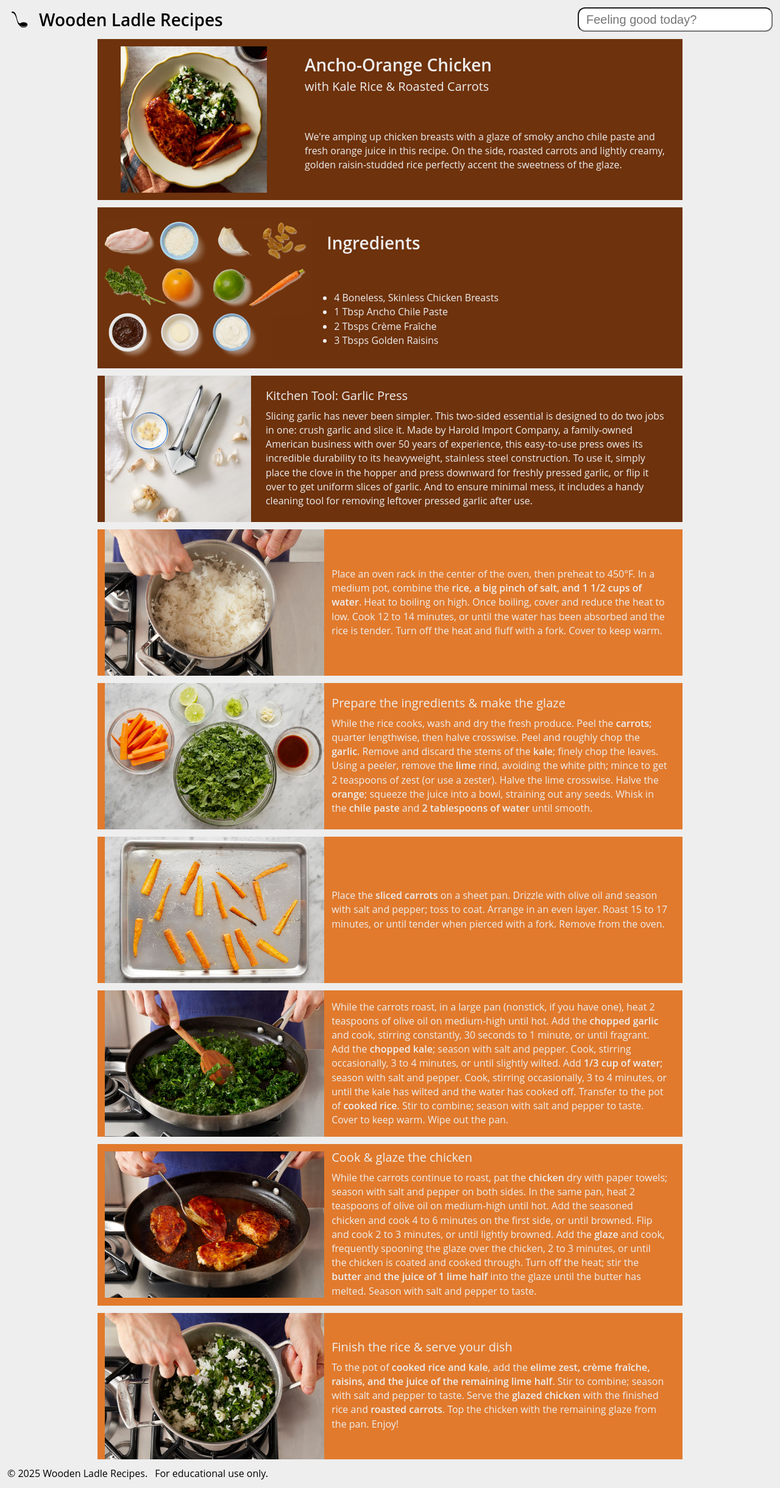
After one commit to TomChen1435/idm232-tc3363, a PHP site: page /alpha/html/recipe.html in a window 1280 px wide. The commit adds this page. Shown: the whole page at 61% size. Run offline with PHP 8.4, Linux system fonts and the light colour scheme.

Commit message:
Finish recipe design

```diff
--- a/alpha/css/general.css
+++ b/alpha/css/general.css
@@ -2,7 +2,10 @@
 @import url('./clickables.css');
 
 html {scroll-behavior: smooth;}
-* {box-sizing: border-box;}
+* {
+    box-sizing: border-box;
+    text-wrap: pretty;
+}
 .hide {display: none;}
 
 :root {
@@ -37,7 +40,7 @@ html {scroll-behavior: smooth;}
     /* The headings inside the header and the footer need to be black to form contrast against the white background */
     .alt-color, .alt-color * {
         color: var(--black);
-        fill: var(--white);
+        fill: var(--black);
     }
 }
 
@@ -69,6 +72,8 @@ html {scroll-behavior: smooth;}
 
     --icon-ht: 2rem;
     --btn-ht: calc(var(--icon-ht) + var(--gap));
+
+    --component-max-width: calc(100vw - 2 * var(--gap));
 }
 
 h1 {
@@ -80,6 +85,8 @@ h2 {
     font-size: 1.25rem;
     font-weight: 500;
 }
+
+em {font-weight: 600;}
 
 p, li {line-height: 145%;}
 
@@ -106,7 +113,7 @@ p, li {line-height: 145%;}
 header {
     align-items: center;
     display: flex;
-    flex-flow: row nowrap;
+    flex-flow: row wrap;
     justify-content: space-between;
 }
 
@@ -123,20 +130,17 @@ header > .title {
     flex-flow: row nowrap;
     gap: var(--gap);
     justify-content: flex-start;
-    margin: var(--gap);
+    margin: var(--gap) var(--gap) 0;
 }
 
 input {
     margin: var(--gap);
     padding: 0 var(--gap);
-    width: clamp(15rem, calc(100vw - 2 * var(--gap)) , 22rem);
+    width: clamp(15rem, var(--component-max-width), 20rem);
 }
 
-@media (width <= 46.5rem) {
-    header {
-        flex-direction: column;
-        justify-content: flex-start;
-    }
+@media (44.375rem <= width) {
+    header > .title {margin: var(--gap);}
 }
 
 footer {
@@ -145,3 +149,69 @@ footer {
     gap: var(--gap);
     padding: var(--gap);
 }
+
+main.recipe {
+    display: flex;
+    flex-flow: column nowrap;
+    gap: var(--gap);
+    justify-self: center;
+    max-width: 60rem;
+}
+
+main.recipe section {
+    background-color: var(--bg1);
+    display: flex;
+    flex-flow: column nowrap;
+    gap: var(--gap);
+}
+
+main.recipe div.text {
+    display: flex;
+    flex-flow: column nowrap;
+    gap: var(--gap);
+    justify-content: center;
+    margin: var(--gap);
+}
+
+main.recipe section.prep {
+    padding: var(--gap) 0;
+}
+
+ul {
+    list-style-type: disc;
+    margin-left: var(--gap);
+}
+
+main.recipe section.steps {
+    background-color: var(--bg0);
+    gap: 0;
+}
+
+main.recipe picture, main.recipe img {
+    margin: auto;
+    max-height: 18rem;
+}
+
+.square {aspect-ratio: 1 / 1;}
+
+
+@media (40rem <= width) {
+    main.recipe section {
+        flex-direction: row;
+        padding: 0 var(--gap);
+    }
+
+    main.recipe picture, main.recipe img {max-height: 15rem;}
+
+    main.recipe section.prep {
+        .heading {grid-area: heading;}
+        picture, img {grid-area: image;}
+        .detail {grid-area: detail;}
+
+        display: grid;
+        grid-template: 2fr 3fr / 1fr 2fr;
+        grid-template-areas:
+        'image heading'
+        'image detail';
+    }
+}
--- /dev/null
+++ b/alpha/html/recipe.html
@@ -0,0 +1,128 @@
+<!DOCTYPE html>
+<html lang="en">
+<head>
+    <meta charset="UTF-8">
+    <meta name="viewport" content="width=device-width, initial-scale=1.0">
+    <link rel="stylesheet" href="../css/general.css">
+    <title>Ancho-Orange Chicken Wooden</title>
+</head>
+<body>
+
+    <header>
+        <section class="title">
+            <svg class="favicon alt-color" viewBox="0 0 64 64" xmlns="http://www.w3.org/2000/svg">
+                <path d="M13.959 14.7645C23.7212 16.8848 24.1294 37.9435 29.577 44.8231C31.52 47.2663 33.534 49.5419 35.7078 51.0148C37.5088 52.232 40.0108 52.9817 42.7613 52.9993C45.494 53.0258 47.9516 52.2849 49.797 51.1295C51.6425 49.9829 52.9822 47.1428 53 45.2818C53.0088 43.4119 51.6602 41.9655 49.8325 40.9688C47.996 39.9809 45.5294 39.4076 42.8234 39.39C40.1173 39.3635 37.5355 39.7075 35.7876 40.8453C33.5252 42.3183 31.6797 42.3976 30.2335 40.7218C23.7922 33.2777 26.0192 15.4771 16.4007 11.4076C12.6397 9.81512 7.76433 13.303 13.959 14.7645ZM33.9067 46.6754C38.3606 51.7028 48.8033 50.4591 51.3231 46.6665C51.2077 47.3369 49.9213 49.1273 49.0695 49.6653C47.4814 50.6532 45.2544 51.35 42.779 51.3323C40.2859 51.3147 37.9968 50.565 36.4176 49.5595C35.6102 49.0391 33.8357 47.3192 33.9067 46.6754Z"/>
+            </svg>
+
+            <h1 class="alt-color">Wooden Ladle Recipes</h1>
+        </section>
+
+        <input type="text" placeholder="Feeling good today?">
+    </header>
+
+    <main class="recipe">
+        <section class="introduction prep">
+            <div class="text heading">
+                <h1>Ancho-Orange Chicken</h1>
+                <h2>with Kale Rice & Roasted Carrots</h2>
+            </div>
+
+            <picture class="hero square">
+                <source type="image/avif" srcset="./images/1-hero.avif">
+                <img src="./images/1-hero.jpg" alt="Ancho-Orange Chicken">
+            </picture>
+
+            <div class="text detail">
+                <p>We&apos;re amping up chicken breasts with a glaze of smoky ancho chile paste and fresh orange juice in this recipe. On the side, roasted carrots and lightly creamy, golden raisin-studded rice perfectly accent the sweetness of the glaze.</p>
+            </div>
+        </section>
+
+        <section class="ingredients prep">
+            <div class="text">
+                <h1 class="heading">Ingredients</h1>
+            </div>
+
+            <img src="./images/1-ing.png" alt="Ingredients">
+
+            <div class="text">
+                <ul>
+                    <li>4 Boneless, Skinless Chicken Breasts</li>
+                    <li>1 Tbsp Ancho Chile Paste</li>
+                    <li>2 Tbsps Crème Fraîche</li>
+                    <li>3 Tbsps Golden Raisins</li>
+                </ul>
+            </div>
+        </section>
+
+        <section class="tool">
+            <img class="square" src="./images/1-tool.jpg" alt="Garlic Press">
+
+            <div class="text">
+                <h2>Kitchen Tool: Garlic Press</h2>
+
+                <p>Slicing garlic has never been simpler. This two-sided essential is designed to do two jobs in one: crush garlic and slice it. Made by Harold Import Company, a family-owned American business with over 50 years of experience, this easy-to-use press owes its incredible durability to its heavyweight, stainless steel construction. To use it, simply place the clove in the hopper and press downward for freshly pressed garlic, or flip it over to get uniform slices of garlic. And to ensure minimal mess, it includes a handy cleaning tool for removing leftover pressed garlic after use.</p>
+            </div>
+        </section>
+
+        <section class="steps">
+            <img src="./images/1-1.jpg" alt="Step 1">
+
+            <div class="text">
+                <p>Place an oven rack in the center of the oven, then preheat to 450°F. In a medium pot, combine the <em>rice, a big pinch of salt, and 1 1/2 cups of water</em>. Heat to boiling on high. Once boiling, cover and reduce the heat to low. Cook 12 to 14 minutes, or until the water has been absorbed and the rice is tender. Turn off the heat and fluff with a fork. Cover to keep warm.</p>
+            </div>
+        </section>
+
+        <section class="steps">
+            <img src="./images/1-2.jpg" alt="Step 2">
+
+            <div class="text">
+                <h2>Prepare the ingredients & make the glaze</h2>
+
+                <p>While the rice cooks, wash and dry the fresh produce. Peel the <em>carrots</em>; quarter lengthwise, then halve crosswise. Peel and roughly chop the <em>garlic</em>. Remove and discard the stems of the <em>kale</em>; finely chop the leaves. Using a peeler, remove the <em>lime</em> rind, avoiding the white pith; mince to get 2 teaspoons of zest (or use a zester). Halve the lime crosswise. Halve the <em>orange</em>; squeeze the juice into a bowl, straining out any seeds. Whisk in the <em>chile paste</em> and <em>2 tablespoons of water</em> until smooth.</p>
+            </div>
+        </section>
+
+        <section class="steps">
+            <img src="./images/1-3.jpg" alt="Step 3">
+
+            <div class="text">
+                <p>Place the <em>sliced carrots</em> on a sheet pan. Drizzle with olive oil and season with salt and pepper; toss to coat. Arrange in an even layer. Roast 15 to 17 minutes, or until tender when pierced with a fork. Remove from the oven.</p>
+            </div>
+        </section>
+
+        <section class="steps">
+            <img src="./images/1-4.jpg" alt="Step 4">
+
+            <div class="text">
+                <p>While the carrots roast, in a large pan (nonstick, if you have one), heat 2 teaspoons of olive oil on medium-high until hot. Add the <em>chopped garlic</em> and cook, stirring constantly, 30 seconds to 1 minute, or until fragrant. Add the <em>chopped kale</em>; season with salt and pepper. Cook, stirring occasionally, 3 to 4 minutes, or until slightly wilted. Add <em>1/3 cup of water</em>; season with salt and pepper. Cook, stirring occasionally, 3 to 4 minutes, or until the kale has wilted and the water has cooked off. Transfer to the pot of <em>cooked rice</em>. Stir to combine; season with salt and pepper to taste. Cover to keep warm. Wipe out the pan.</p>
+            </div>
+        </section>
+
+        <section class="steps">
+            <img src="./images/1-5.jpg" alt="Step 5">
+
+            <div class="text">
+                <h2>Cook & glaze the chicken</h2>
+
+                <p>While the carrots continue to roast, pat the <em>chicken</em> dry with paper towels; season with salt and pepper on both sides. In the same pan, heat 2 teaspoons of olive oil on medium-high until hot. Add the seasoned chicken and cook 4 to 6 minutes on the first side, or until browned. Flip and cook 2 to 3 minutes, or until lightly browned. Add the <em>glaze</em> and cook, frequently spooning the glaze over the chicken, 2 to 3 minutes, or until the chicken is coated and cooked through. Turn off the heat; stir the <em>butter</em> and <em>the juice of 1 lime half</em> into the glaze until the butter has melted. Season with salt and pepper to taste.</p>
+            </div>
+        </section>
+
+        <section class="steps">
+            <img src="./images/1-6.jpg" alt="Step 6">
+
+            <div class="text">
+                <h2>Finish the rice & serve your dish</h2>
+
+                <p>To the pot of <em>cooked rice and kale</em>, add the <em>elime zest, crème fraîche, raisins, and the juice of the remaining lime half</em>. Stir to combine; season with salt and pepper to taste. Serve the <em>glazed chicken</em> with the finished rice and <em>roasted carrots</em>. Top the chicken with the remaining glaze from the pan. Enjoy!</p>
+            </div>
+        </section>
+    </main>
+
+    <footer>
+        <p class="copyright alt-color">&copy; 2025 Wooden Ladle Recipes.</p>
+
+        <p class="copyright alt-color">For educational use only.</p>
+    </footer>
+</body>
+</html>
```
Also changed, not shown: alpha/index.html (+2 -82 lines).
